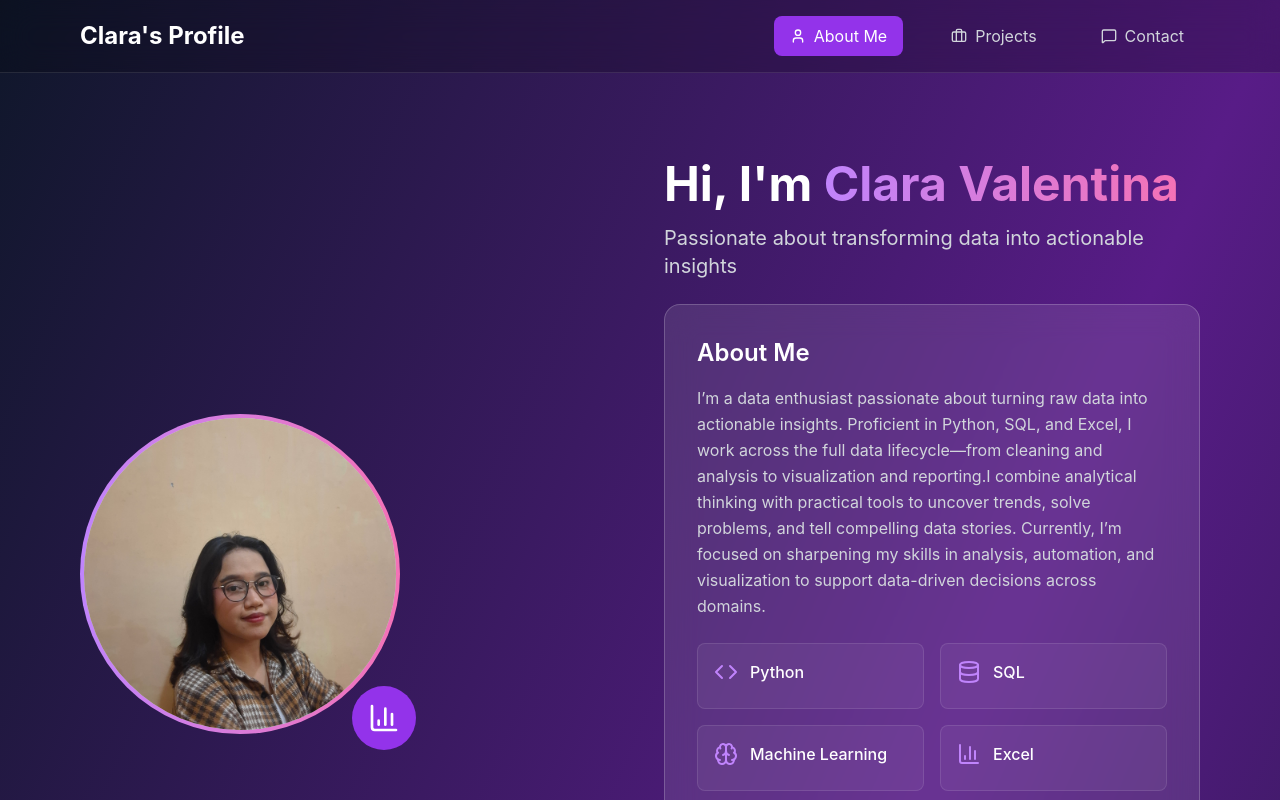
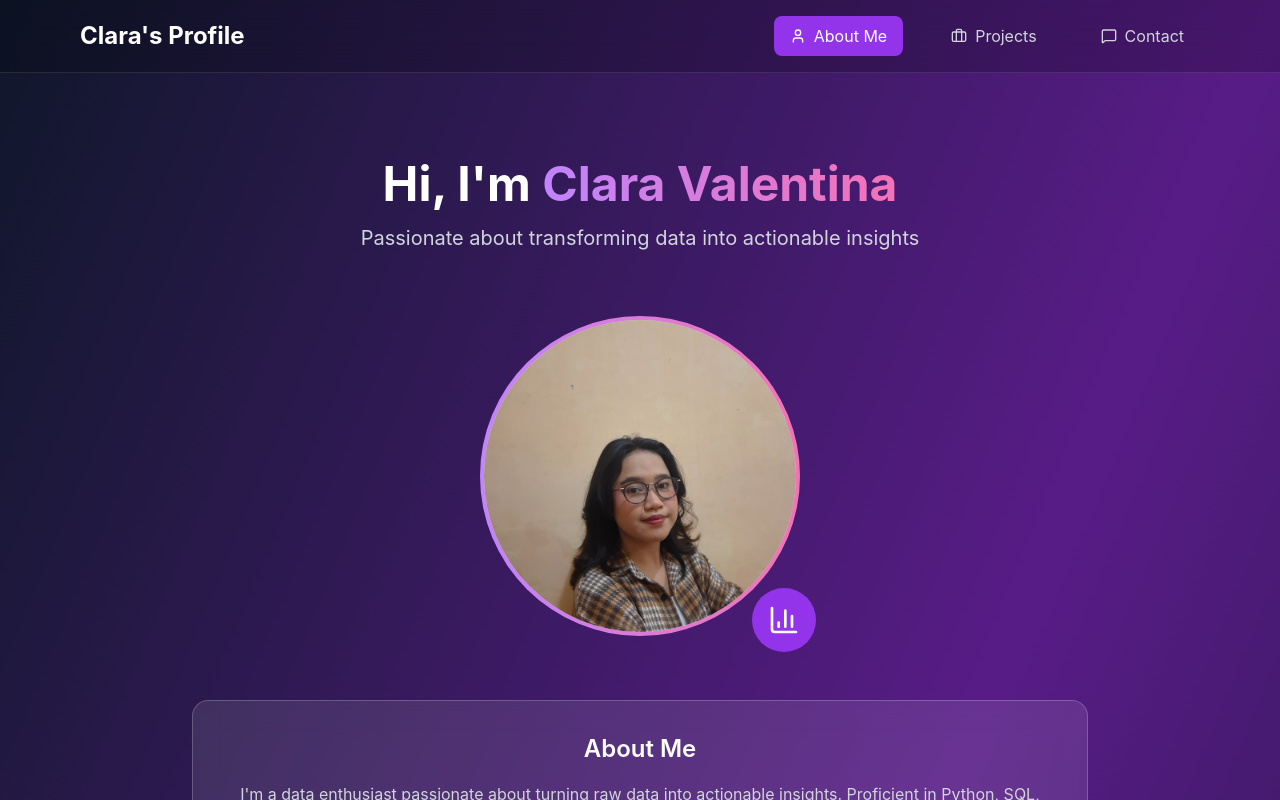
Before and after one commit to clar04/web-porto, a React (Create React App) app: page / in a window 1280 px wide. Shown: the top 800 px of the page. Built offline with nearby package versions, Linux system fonts and the light colour scheme.

Commit message:
change layout

```diff
--- a/src/App.js
+++ b/src/App.js
@@ -78,9 +78,18 @@ const Portfolio = () => {
       {/* About Section */}
       <section id="about" className="min-h-screen flex items-center pt-20">
         <div className="max-w-6xl mx-auto px-4 py-20">
-          <div className="grid lg:grid-cols-2 gap-12 items-center">
+          {/* Header with name and tagline */}
+          <div className="text-center mb-16">
+            <h2 className="text-5xl font-bold text-white mb-4">
+              Hi, I'm <span className="text-transparent bg-clip-text bg-gradient-to-r from-purple-400 to-pink-400">Clara Valentina</span>
+            </h2>
+            <p className="text-xl text-gray-300">
+              Passionate about transforming data into actionable insights
+            </p>
+          </div>
+
           {/* Profile Picture */}
-            <div className="flex justify-center lg:justify-start">
+          <div className="flex justify-center mb-16">
             <div className="relative">
               <div className="w-80 h-80 rounded-full bg-gradient-to-r from-purple-400 to-pink-400 p-1">
                 <div className="w-full h-full rounded-full bg-gray-300 flex items-center justify-center">
@@ -98,28 +107,18 @@ const Portfolio = () => {
           </div>
 
           {/* About Content */}
-            <div className="text-center lg:text-left">
-              <div className="mb-6">
-                <h2 className="text-5xl font-bold text-white mb-4">
-                  Hi, I'm <span className="text-transparent bg-clip-text bg-gradient-to-r from-purple-400 to-pink-400">Clara Valentina</span>
-                </h2>
-                <p className="text-xl text-gray-300 mb-6">
-                  Passionate about transforming data into actionable insights
-                </p>
-              </div>
-
+          <div className="max-w-4xl mx-auto">
             <div className="bg-white/10 backdrop-blur-lg rounded-2xl p-8 border border-white/20">
-                <h3 className="text-2xl font-semibold text-white mb-4">About Me</h3>
-                <p className="text-gray-300 leading-relaxed mb-6">
-  I’m a data enthusiast passionate about turning raw data into actionable insights.
+              <h3 className="text-2xl font-semibold text-white mb-4 text-center">About Me</h3>
+              <p className="text-gray-300 leading-relaxed mb-6 text-center">
+                I'm a data enthusiast passionate about turning raw data into actionable insights.
                 Proficient in Python, SQL, and Excel, I work across the full data lifecycle—from cleaning
-  and analysis to visualization and reporting.I combine analytical thinking with practical tools to uncover trends, solve problems, and
-  tell compelling data stories. Currently, I’m focused on sharpening my skills in analysis,
+                and analysis to visualization and reporting. I combine analytical thinking with practical tools to uncover trends, solve problems, and
+                tell compelling data stories. Currently, I'm focused on sharpening my skills in analysis,
                 automation, and visualization to support data-driven decisions across domains.
               </p>
 
-
-                <div className="grid grid-cols-2 gap-4">
+              <div className="grid grid-cols-2 md:grid-cols-4 gap-4">
                 {skills.map((skill, index) => (
                   <div key={index} className="bg-white/5 rounded-lg p-4 border border-white/10">
                     <div className="flex items-center space-x-3 mb-2">
@@ -128,7 +127,6 @@ const Portfolio = () => {
                     </div>
                   </div>
                 ))}
-                </div>
               </div>
             </div>
           </div>
@@ -189,7 +187,6 @@ const Portfolio = () => {
         <div className="max-w-4xl mx-auto px-4">
           <div className="text-center mb-16">
             <h2 className="text-4xl font-bold text-white mb-4">Get In Touch</h2>
-            {/* <p className="text-xl text-gray-300">Let's discuss your data analysis needs</p> */}
           </div>
 
           <div className="flex justify-center">
```
Lines whose indentation alone changed are shown as unchanged.
